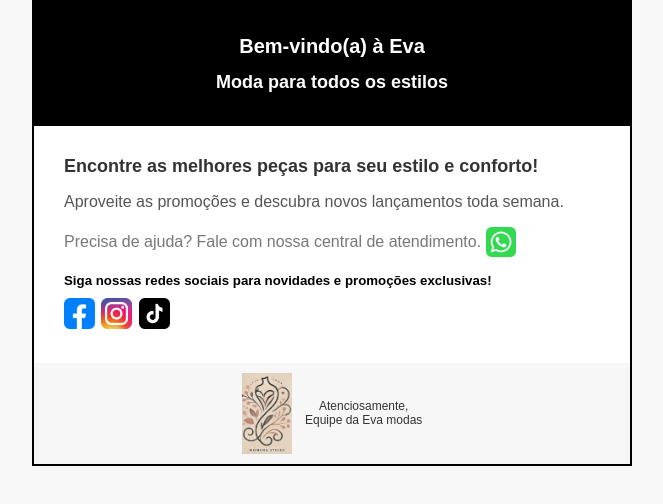
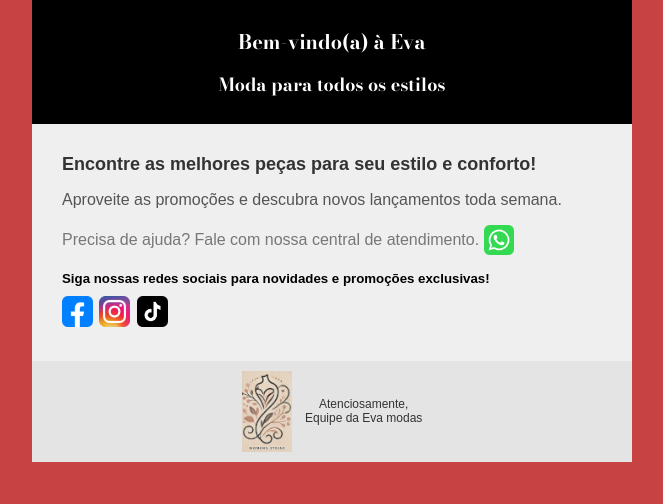
Before and after one commit to Washdevs/Projetos-Front, a plain HTML site: page Index.html in a window 1280 px wide. Shown: the whole page, without its empty margins (308-971 px from the left). Drawn offline with nearby package versions, Linux system fonts and the light colour scheme.

Commit message:
Vintage - Simple

```diff
--- a/Index.html
+++ b/Index.html
@@ -5,26 +5,29 @@
   <meta charset="UTF-8" />
   <meta name="viewport" content="width=device-width, initial-scale=1.0" />
   <title>Loja de Roupas</title>
+  <link
+    href="https://fonts.googleapis.com/css2?family=Playfair+Display&family=Great+Vibes&family=Cinzel&family=Bodoni+Moda:wght@400;700&family=Dancing+Script&display=swap"
+    rel="stylesheet">
 </head>
 
-<body style="padding: 0; margin: 0; font-family: Arial, sans-serif; background-color: #f8f8f8">
+<body style="padding: 0; margin: 0; font-family: Arial, sans-serif; background-color: #c74343">
   <div style="width: 100%; margin: auto">
     <table cellspacing="0" cellpadding="0" border="0" align="center" width="100%"
-      style="width: 100%; max-width: 600px; height: auto; border-collapse: collapse; background-color: #f8f8f8; margin: 0 auto; border: 2px solid black">
+      style="width: 100%; max-width: 600px; height: auto; border-collapse: collapse; background-color: #f8f8f8; margin: 0 auto">
       <tr
         style="height: 150px; background-color: #333; color: #ffffff; text-align: center; padding: 2px; height: 120px">
         <td
           style="background-color: #000000; color: #ffffff; text-align: center; padding: 2px; height: 120px; width: 100%">
-          <h1 style="font-size: 20px; margin-top: 10px">
+          <h1 style="font-size: 20px; margin-top: 10px; font-family: Bodoni Moda;">
             Bem-vindo(a) à Eva
           </h1>
-          <h2 style="font-size: 18px; margin: 10px 0 10px 0">
+          <h2 style="font-size: 18px; margin: 10px 0 10px 0; font-family: Bodoni Moda;">
             Moda para todos os estilos
           </h2>
         </td>
       </tr>
       <tr>
-        <td colspan="1" style="background-color: #ffffff; padding: 10px; text-align: left">
+        <td colspan="1" style="background-color: #c9c9c934; padding: 10px; text-align: left">
           <div style="padding: 20px">
             <h3 style="margin: 0 0 10px 0; font-size: 18px; color: #333">
               Encontre as melhores peças para seu estilo e conforto!
@@ -58,7 +61,7 @@
       </tr>
       <tr>
         <td colspan="2"
-          style="background-color: #f7f7f8; color: #333; font-size: 12px; text-align: center; padding: 10px">
+          style="background-color: #e4e4e4; color: #333; font-size: 12px; text-align: center; padding: 10px">
           <div style="display: inline-block; vertical-align: middle;">
             <img src="https://github.com/Washdevs/Projetos-Front/blob/main/Logo.png?raw=true" width="50"
               alt="Logo da Loja" style="margin-right: 10px; vertical-align: middle;" />
```
